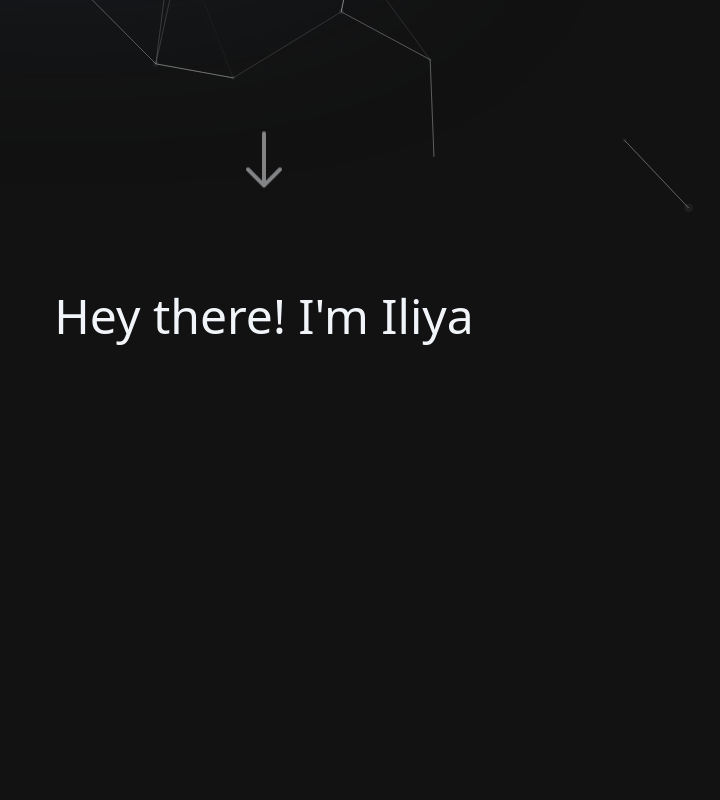
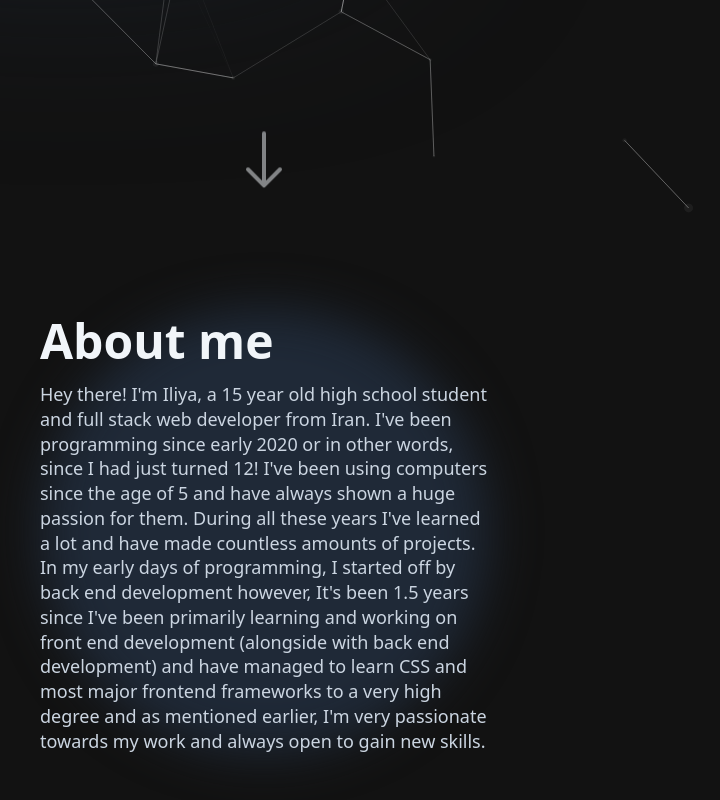
Before and after one commit to Humboorgir/Portfolio, a Next.js app: page / in a window 1280 px wide. Shown: the part 556-1356 px from the top of the page, without its empty margins (376-1096 px from the left). Built offline with nearby package versions, Linux system fonts and the light colour scheme.

Commit message:
Create about/description component

```diff
--- /dev/null
+++ b/components/home/about/description.tsx
@@ -0,0 +1,19 @@
+const Description = () => {
+  return (
+    <p className="max-w-md text-lg leading-snug text-slate-300">
+      Hey there! I'm Iliya, a 15 year old high school student and full stack web
+      developer from Iran. I've been programming since early 2020 or in other
+      words, since I had just turned 12! I've been using computers since the age
+      of 5 and have always shown a huge passion for them. During all these years
+      I've learned a lot and have made countless amounts of projects. In my
+      early days of programming, I started off by back end development however,
+      It's been 1.5 years since I've been primarily learning and working on
+      front end development (alongside with back end development) and have
+      managed to learn CSS and most major frontend frameworks to a very high
+      degree and as mentioned earlier, I'm very passionate towards my work and
+      always open to gain new skills.
+    </p>
+  );
+};
+
+export default Description;
--- a/components/home/about/title.tsx
+++ b/components/home/about/title.tsx
@@ -1,5 +1,5 @@
 const Title = () => {
-  return <div className="text-5xl">Hey there! I'm Iliya</div>;
+  return <div className="mb-2 text-5xl font-bold leading-snug">About me</div>;
 };
 
 export default Title;
--- a/pages/index.tsx
+++ b/pages/index.tsx
@@ -6,14 +6,17 @@ import HeroAboutButton from "@/components/home/hero/aboutbutton";
 import HeroContactButton from "@/components/home/hero/contactbutton";
 import HeroProgrammerImage from "@/components/home/hero/programmerimage";
 import AboutTitle from "@/components/home/about/title";
+import AboutDescription from "@/components/home/about/description";
 
 import { BsArrowDown } from "react-icons/bs";
+
+import Image from "next/image";
 
 export default function Home() {
   return (
     <>
       {/* hero section  */}
-      <section className="relative mb-12 flex min-h-screen flex-col items-center">
+      <section className="relative flex min-h-screen flex-col items-center">
         <Particles />
         <Navbar />
         <div className="mt-16 flex items-center justify-center">
@@ -32,13 +35,18 @@ export default function Home() {
 
           <HeroProgrammerImage />
         </div>
-        <BsArrowDown className="mb-10 mt-auto h-16 w-16 animate-bounce opacity-50" />
+        <BsArrowDown className="mt-16 h-16 w-16 animate-bounce opacity-50 md:mb-10 md:mt-auto" />
       </section>
 
       {/* about section  */}
-      <section className="flex min-h-screen flex-col items-center">
-        <div>
+      <section className="flex min-h-screen flex-col items-center pt-16">
+        <div
+          className="relative before:absolute before:left-[50%] before:top-[50%] before:-z-10
+      before:h-full before:w-full before:translate-x-[-50%] before:translate-y-[-50%] before:rounded-full
+       before:bg-gray-800 before:blur-xl before:content-['']"
+        >
           <AboutTitle />
+          <AboutDescription />
         </div>
       </section>
     </>
```
